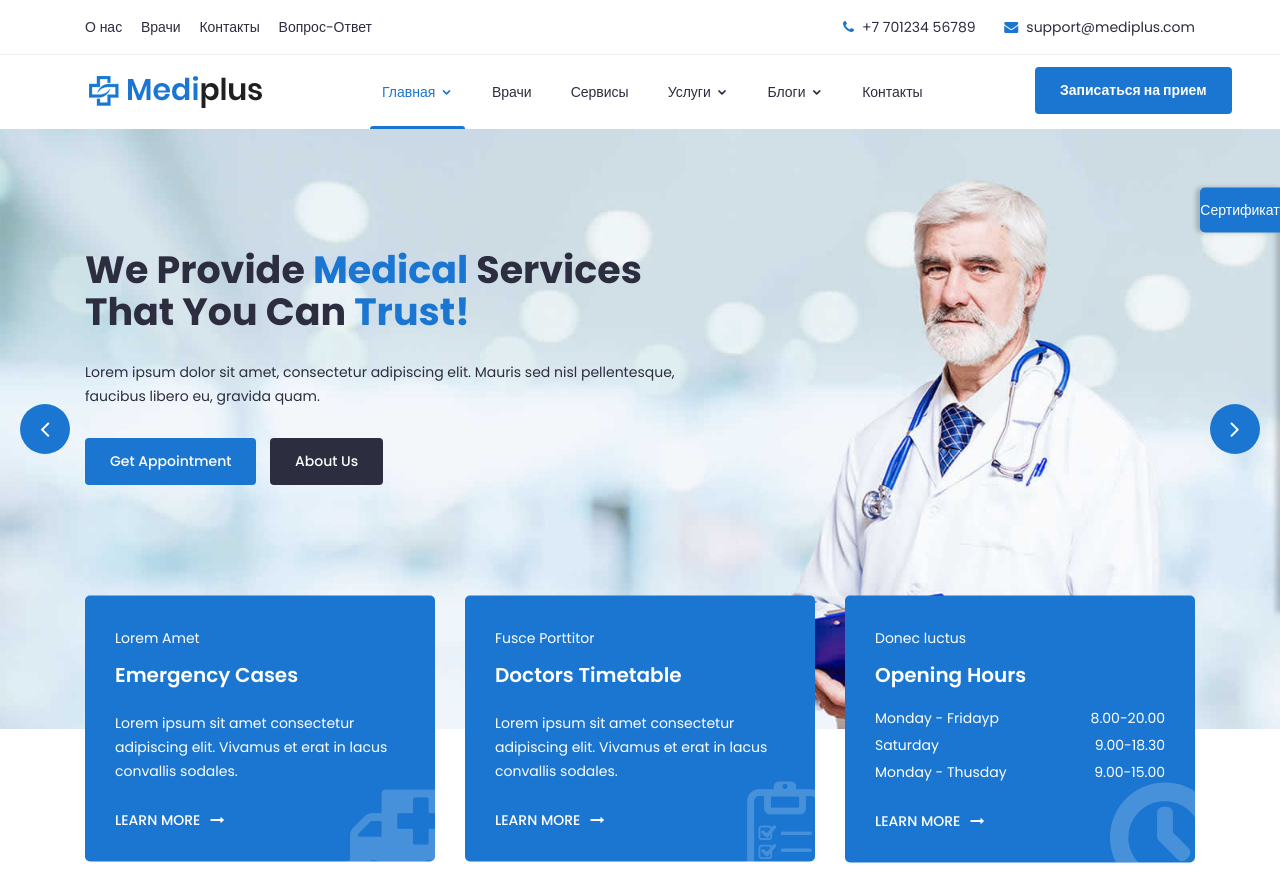
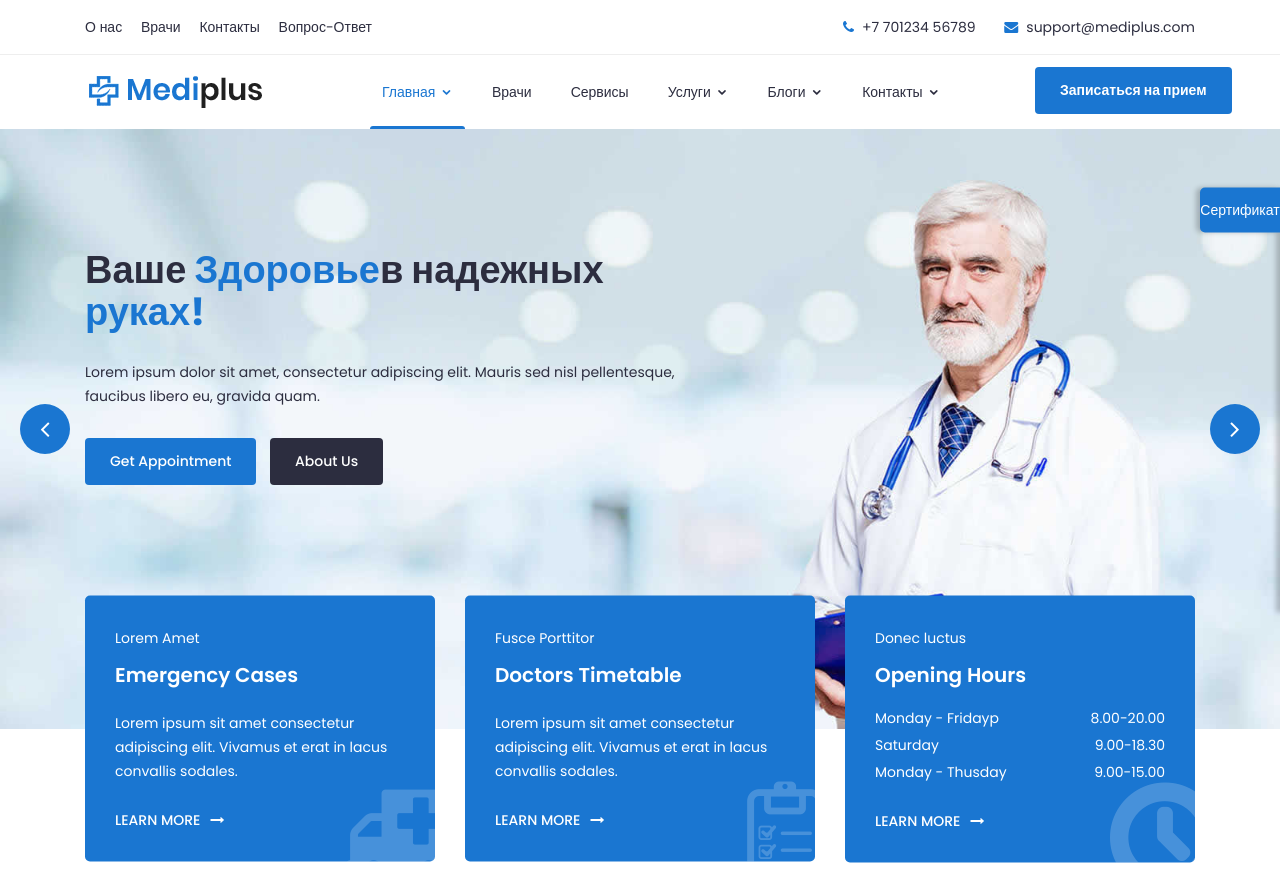
Before and after one commit to EugeneZakhno/medicine, a plain HTML site: page index.html in a window 1280 px wide. Shown: the top 896 px of the page. Drawn offline with Linux system fonts and the light colour scheme; a script that the page names is missing.

Commit message:
translate correction

```diff
--- a/index.html
+++ b/index.html
@@ -146,7 +146,12 @@
 													<li><a href="blog-single.html">Блог медцентра</a></li>
 												</ul>
 											</li>
-											<li><a href="contact.html">Контакты</a></li>
+											<li><a href="contact.html">Контакты <i class="icofont-rounded-down"></i></a>
+											<ul class="dropdown">
+												<li><a href="contact.html">Москва, ул.Кольская,8</a></li>
+												<li><a href="contact.html">Тула, ул.Тургенева,12</a></li>
+											</ul>
+											</li>
 										</ul>
 									</nav>
 								</div>
@@ -174,7 +179,7 @@
 						<div class="row">
 							<div class="col-lg-7">
 								<div class="text">
-									<h1>We Provide <span>Medical</span> Services That You Can <span>Trust!</span></h1>
+									<h1>Мы предоставляем <span>Медицинские услуги</span>, которым Вы можете <span>доверять!</span></h1>
 									<p>Lorem ipsum dolor sit amet, consectetur adipiscing elit. Mauris sed nisl pellentesque, faucibus libero eu, gravida quam. </p>
 									<div class="button">
 										<a href="#" class="btn">Get Appointment</a>
@@ -192,7 +197,7 @@
 						<div class="row">
 							<div class="col-lg-7">
 								<div class="text">
-									<h1>We Provide <span>Medical</span> Services That You Can <span>Trust!</span></h1>
+									<h1>Ваше <span>Здоровье</span>в надежных <span>руках!</span></h1>
 									<p>Lorem ipsum dolor sit amet, consectetur adipiscing elit. Mauris sed nisl pellentesque, faucibus libero eu, gravida quam. </p>
 									<div class="button">
 										<a href="#" class="btn">Get Appointment</a>
@@ -210,7 +215,7 @@
 						<div class="row">
 							<div class="col-lg-7">
 								<div class="text">
-									<h1>We Provide <span>Medical</span> Services That You Can <span>Trust!</span></h1>
+									<h1>Берегите <span>себя </span> и своих <span>близких!</span></h1>
 									<p>Lorem ipsum dolor sit amet, consectetur adipiscing elit. Mauris sed nisl pellentesque, faucibus libero eu, gravida quam. </p>
 									<div class="button">
 										<a href="#" class="btn">Get Appointment</a>
```
